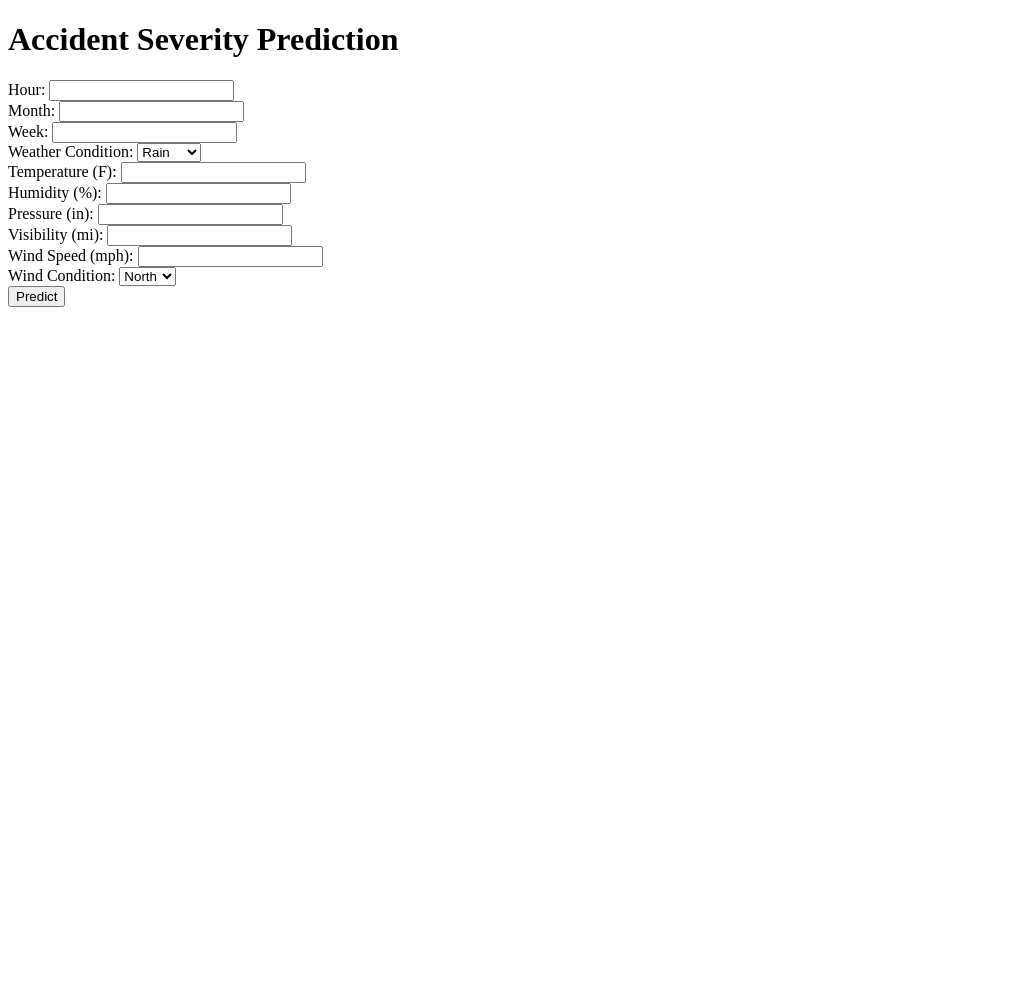
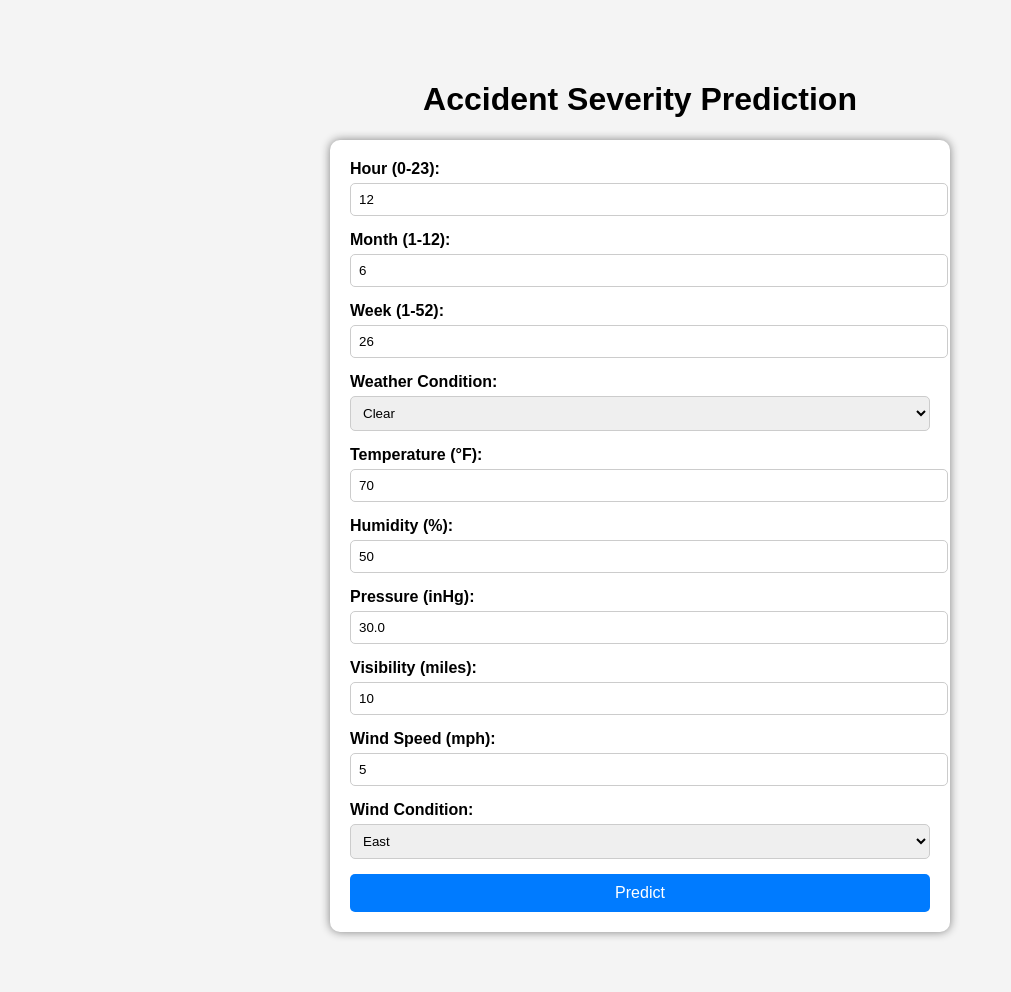
Before and after one commit to MoGIFannn/accident_predict, a Flask app: page / in a window 1280 px wide. Shown: the whole page, without its empty margins (0-1011 px from the left). Before the commit the page ends 307 px from the top, so only its background shows below. Run offline with Flask 3, Linux system fonts and the light colour scheme; parts of the project's set-up code (start-up, migrations or seed data) failed here and were passed over.

Commit message:
Update index.html

```diff
--- a/templates/index.html
+++ b/templates/index.html
@@ -1,48 +1,107 @@
 <!DOCTYPE html>
 <html>
 <head>
-    <title>Accident Prediction</title>
+    <title>Accident Severity Prediction</title>
+    <script>
+        function validateForm() {
+            let hour = document.forms["predictionForm"]["Hour"].value;
+            let temp = document.forms["predictionForm"]["Temperature"].value;
+            let humidity = document.forms["predictionForm"]["Humidity"].value;
+            let pressure = document.forms["predictionForm"]["Pressure"].value;
+            let visibility = document.forms["predictionForm"]["Visibility"].value;
+            let wind_speed = document.forms["predictionForm"]["Wind_Speed"].value;
+
+            if (hour === "" || temp === "" || humidity === "" || pressure === "" || visibility === "" || wind_speed === "") {
+                alert("Please fill out all required fields.");
+                return false;
+            }
+        }
+    </script>
+    <style>
+        body {
+            font-family: Arial, sans-serif;
+            margin: 40px;
+            padding: 20px;
+            background-color: #f4f4f4;
+        }
+        h1 {
+            text-align: center;
+        }
+        form {
+            background: white;
+            padding: 20px;
+            border-radius: 10px;
+            width: 50%;
+            margin: auto;
+            box-shadow: 0px 0px 10px gray;
+        }
+        label {
+            font-weight: bold;
+        }
+        input, select {
+            width: 100%;
+            padding: 8px;
+            margin: 5px 0 15px;
+            border: 1px solid #ccc;
+            border-radius: 5px;
+        }
+        button {
+            background-color: #007BFF;
+            color: white;
+            padding: 10px;
+            width: 100%;
+            border: none;
+            border-radius: 5px;
+            font-size: 16px;
+            cursor: pointer;
+        }
+        button:hover {
+            background-color: #0056b3;
+        }
+    </style>
 </head>
 <body>
     <h1>Accident Severity Prediction</h1>
-    <form action="/predict" method="post">
-        <label>Hour:</label>
-        <input type="number" name="Hour" required><br>
 
-        <label>Month:</label>
-        <input type="number" name="Month"><br>
+    <form name="predictionForm" action="/predict" method="post" onsubmit="return validateForm()">
 
-        <label>Week:</label>
-        <input type="number" name="Week"><br>
+        <label>Hour (0-23):</label>
+        <input type="number" name="Hour" min="0" max="23" value="12" required title="Time of the day (0-23)."><br>
+
+        <label>Month (1-12):</label>
+        <input type="number" name="Month" min="1" max="12" value="6" title="Month of the year (1-12)."><br>
+
+        <label>Week (1-52):</label>
+        <input type="number" name="Week" min="1" max="52" value="26" title="Week of the year (1-52)."><br>
 
         <label>Weather Condition:</label>
-        <select name="Weather_Condition">
+        <select name="Weather_Condition" title="Current weather condition.">
             <option value="Rain">Rain</option>
-            <option value="Clear">Clear</option>
+            <option value="Clear" selected>Clear</option>
             <option value="Cloudy">Cloudy</option>
             <option value="Snow">Snow</option>
         </select><br>
 
-        <label>Temperature (F):</label>
-        <input type="number" name="Temperature" required><br>
+        <label>Temperature (°F):</label>
+        <input type="number" name="Temperature" value="70" required title="Temperature in Fahrenheit."><br>
 
         <label>Humidity (%):</label>
-        <input type="number" name="Humidity" required><br>
+        <input type="number" name="Humidity" min="0" max="100" value="50" required title="Humidity percentage."><br>
 
-        <label>Pressure (in):</label>
-        <input type="number" name="Pressure" required><br>
+        <label>Pressure (inHg):</label>
+        <input type="number" name="Pressure" step="0.01" value="30.0" required title="Atmospheric pressure in inches of mercury."><br>
 
-        <label>Visibility (mi):</label>
-        <input type="number" name="Visibility" required><br>
+        <label>Visibility (miles):</label>
+        <input type="number" name="Visibility" value="10" required title="Visibility distance in miles."><br>
 
         <label>Wind Speed (mph):</label>
-        <input type="number" name="Wind_Speed" required><br>
+        <input type="number" name="Wind_Speed" value="5" required title="Wind speed in miles per hour."><br>
 
         <label>Wind Condition:</label>
-        <select name="Wind_Condition">
+        <select name="Wind_Condition" title="Wind direction.">
             <option value="Wind_N">North</option>
             <option value="Wind_S">South</option>
-            <option value="Wind_E">East</option>
+            <option value="Wind_E" selected>East</option>
             <option value="Wind_W">West</option>
         </select><br>
 
```
